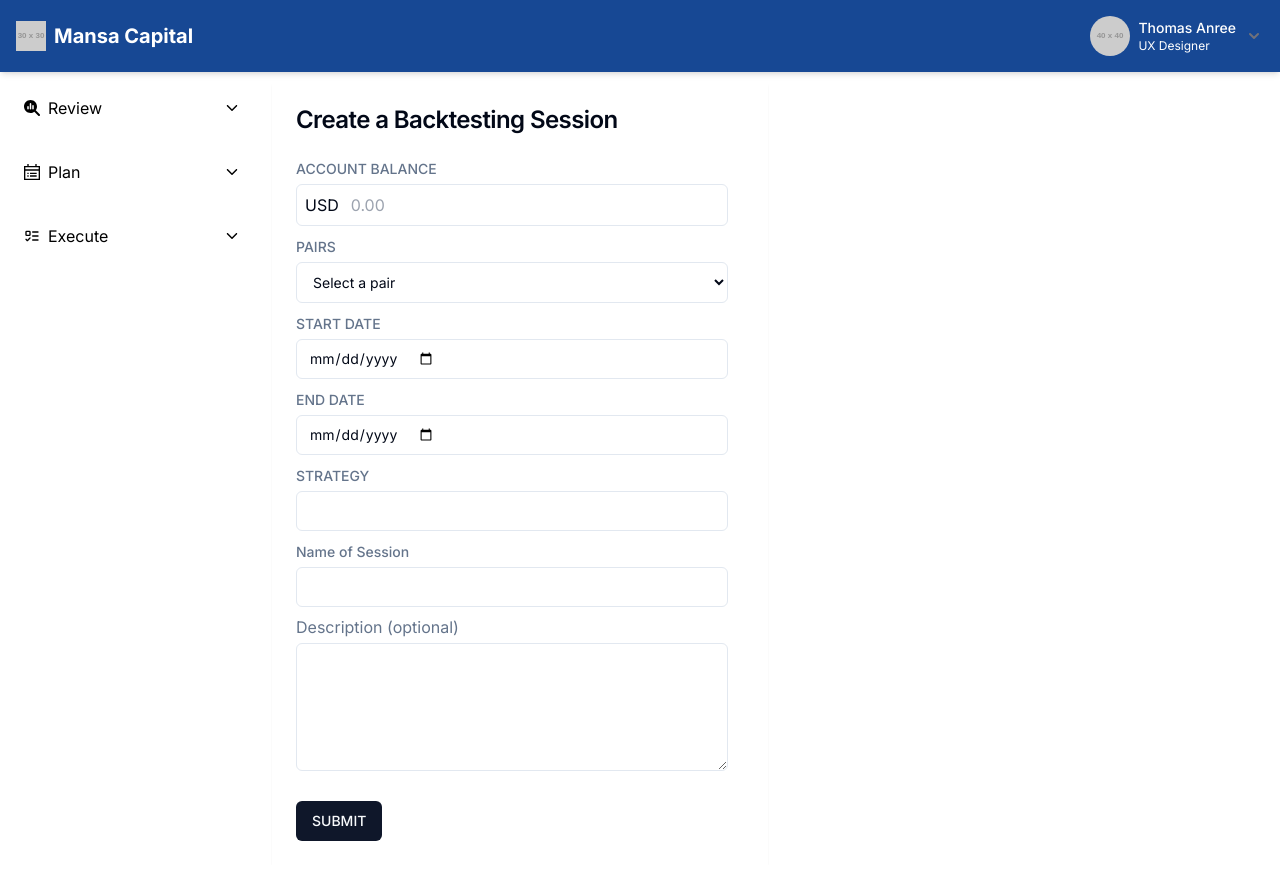
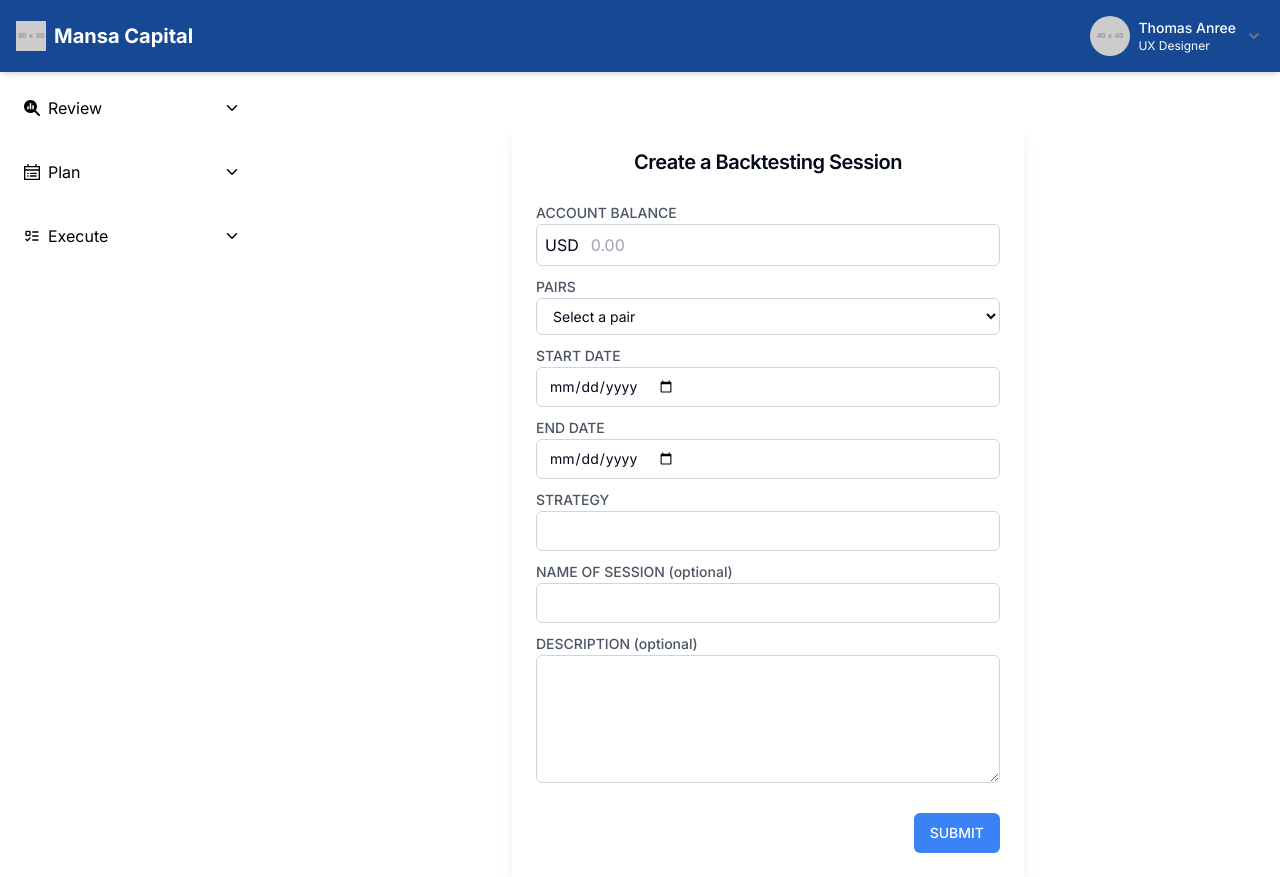
Before and after one commit to LokendraJargha/mansa_capital, a Next.js app in the folder mansa_capital/: page /user/plan/backtest/newbacktest in a window 1280 px wide. Built offline with nearby package versions, Linux system fonts and the light colour scheme.

Commit message:
nachaheko hoina timilai

```diff
--- a/mansa_capital/src/app/layout.js
+++ b/mansa_capital/src/app/layout.js
@@ -5,7 +5,7 @@ import ClientRootLayout from "@/components/ui/clinetRootLayout";
 const inter = Inter({ subsets: ["latin"] });
 
 export const metadata = {
-  title: "Create Next App",
+  title: "Mansa Capital",
   description: "Generated by create next app",
 };
 
--- a/mansa_capital/src/app/user/execute/analysis/page.jsx
+++ b/mansa_capital/src/app/user/execute/analysis/page.jsx
@@ -61,16 +61,16 @@ export default function setup() {
       <Table>
         <TableHeader>
           <TableRow>
-            <TableHead className="text-center bg-zinc-800 text-white">
+            <TableHead className="text-center bg-[#174894] text-white">
               INSTRUMENT
             </TableHead>
-            <TableHead className="text-center bg-zinc-800 text-white">
+            <TableHead className="text-center bg-[#174894] text-white">
               LIKELY DIRECTION
             </TableHead>
-            <TableHead className="text-center bg-zinc-800 text-white">
+            <TableHead className="text-center bg-[#174894] text-white">
               POSITIVE FACTORS
             </TableHead>
-            <TableHead className="text-center bg-zinc-800 text-white">
+            <TableHead className="text-center bg-[#174894] text-white">
               NEGATIVE FACTORS
             </TableHead>
           </TableRow>
--- a/mansa_capital/src/app/user/plan/backtest/newbacktest/page.jsx
+++ b/mansa_capital/src/app/user/plan/backtest/newbacktest/page.jsx
@@ -34,28 +34,29 @@ export default function NewBacktest() {
   };
 
   return (
-    <Card className="w-1/2">
+    <Card className="max-w-lg mx-auto mt-10 shadow-lg">
       <CardHeader>
-        <CardTitle>Create a Backtesting Session</CardTitle>
+        <CardTitle className="text-center text-xl font-semibold">
+          Create a Backtesting Session
+        </CardTitle>
       </CardHeader>
       <form onSubmit={handleSubmit(onSubmit)}>
         <CardContent className="space-y-2">
-          <div className="space-y-1 mr-4 ">
-            <Label
-              className="text-muted-foreground mr-4"
-              htmlFor="accountBalance"
-            >
+          <div>
+            <Label className="text-gray-600" htmlFor="accountBalance">
               ACCOUNT BALANCE
             </Label>
             <div
-              className={`flex w-full gap-3 border rounded-md p-2 outline-none ${
-                errors.accountBalance ? "border-red-500" : ""
-              }`}
+              className={`flex w-full gap-3 border rounded-md p-2 ${
+                errors.accountBalance ? "border-red-500" : "border-gray-300"
+              } focus-within:border-blue-500`}
             >
               <p>USD</p>
               <input
                 className={`flex w-full outline-none ${
-                  errors.accountBalance ? "border-red-500" : ""
+                  errors.accountBalance
+                    ? "border-red-500"
+                    : "border-transparent"
                 }`}
                 placeholder="0.00"
                 {...register("accountBalance", {
@@ -73,15 +74,15 @@ export default function NewBacktest() {
               </span>
             )}
           </div>
-          <div className="space-y-1 mr-4 ">
-            <Label className="text-muted-foreground mr-4" htmlFor="pairs">
+          <div>
+            <Label className="text-gray-600" htmlFor="pairs">
               PAIRS
             </Label>
             <select
               id="pairs"
               className={`w-full rounded-md border ${
-                errors.pairs ? "border-red-500" : "border-input"
-              } bg-background px-3 py-2.5 text-sm ring-offset-background placeholder:text-muted-foreground focus-visible:outline-none focus-visible:ring-2 focus-visible:ring-ring focus-visible:ring-offset-2 disabled:cursor-not-allowed disabled:opacity-50`}
+                errors.pairs ? "border-red-500" : "border-gray-300"
+              } bg-white px-3 py-2 text-sm focus:border-blue-500 focus:outline-none`}
               {...register("pairs", { required: "Pair is required" })}
             >
               <option value="">Select a pair</option>
@@ -89,16 +90,20 @@ export default function NewBacktest() {
               <option value="gbpusd">GBP USD</option>
               <option value="us500">US 500</option>
             </select>
+            {errors.pairs && (
+              <span className="text-red-500 text-xs">
+                {errors.pairs.message}
+              </span>
+            )}
           </div>
-
-          <div className="space-y-1 mr-4">
-            <Label className="text-muted-foreground mr-4" htmlFor="startDate">
+          <div>
+            <Label className="text-gray-600" htmlFor="startDate">
               START DATE
             </Label>
             <Input
-              className={`flex w-full outline-none ${
-                errors.startDate ? "border-red-500" : ""
-              }`}
+              className={`w-full rounded-md border ${
+                errors.startDate ? "border-red-500" : "border-gray-300"
+              } px-3 py-2 text-sm focus:border-blue-500 focus:outline-none`}
               id="startDate"
               type="date"
               {...register("startDate", {
@@ -114,14 +119,14 @@ export default function NewBacktest() {
               </span>
             )}
           </div>
-          <div className="space-y-1 mr-4">
-            <Label className="text-muted-foreground mr-4" htmlFor="endDate">
+          <div>
+            <Label className="text-gray-600" htmlFor="endDate">
               END DATE
             </Label>
             <Input
-              className={`flex w-full outline-none ${
-                errors.endDate ? "border-red-500" : ""
-              }`}
+              className={`w-full rounded-md border ${
+                errors.endDate ? "border-red-500" : "border-gray-300"
+              } px-3 py-2 text-sm focus:border-blue-500 focus:outline-none`}
               id="endDate"
               type="date"
               {...register("endDate", {
@@ -138,31 +143,32 @@ export default function NewBacktest() {
               </span>
             )}
           </div>
-          <div className="space-y-1 mr-4">
-            <Label className="text-muted-foreground mr-4" htmlFor="strategy">
+          <div>
+            <Label className="text-gray-600" htmlFor="strategy">
               STRATEGY
             </Label>
             <Input
-              className={`flex w-full outline-none ${
-                errors.endDate ? "border-red-500" : ""
-              }`}
+              className={`w-full rounded-md border ${
+                errors.strategy ? "border-red-500" : "border-gray-300"
+              } px-3 py-2 text-sm focus:border-blue-500 focus:outline-none`}
               id="strategy"
               type="text"
               {...register("strategy", {
-                required: "End date is required",
+                required: "Strategy is required",
               })}
             />
-            {errors.sessionName && (
+            {errors.strategy && (
               <span className="text-red-500 text-xs">
                 {errors.strategy.message}
               </span>
             )}
           </div>
-          <div className="space-y-1 mr-4">
-            <Label className="text-muted-foreground mr-4" htmlFor="sessionName">
-              Name of Session
+          <div>
+            <Label className="text-gray-600" htmlFor="sessionName">
+              NAME OF SESSION (optional)
             </Label>
             <Input
+              className="w-full rounded-md border border-gray-300 px-3 py-2 text-sm focus:border-blue-500 focus:outline-none"
               id="sessionName"
               type="text"
               {...register("sessionName", {})}
@@ -173,20 +179,24 @@ export default function NewBacktest() {
               </span>
             )}
           </div>
-          <div className="space-y-1 mr-4">
-            <label className="text-muted-foreground mr-4" htmlFor="description">
-              Description (optional)
-            </label>
+          <div>
+            <Label className="text-gray-600" htmlFor="description">
+              DESCRIPTION (optional)
+            </Label>
             <textarea
-              className="w-full h-32 rounded-md border border-input bg-background px-3 py-2 text-sm ring-offset-background placeholder:text-muted-foreground focus-visible:outline-none focus-visible:ring-2 focus-visible:ring-ring focus-visible:ring-offset-2 disabled:cursor-not-allowed disabled:opacity-50"
+              className="w-full h-32 rounded-md border border-gray-300 bg-white px-3 py-2 text-sm focus:border-blue-500 focus:outline-none"
               id="description"
               {...register("description")}
             />
           </div>
         </CardContent>
-
-        <CardFooter>
-          <Button type="submit">SUBMIT</Button>
+        <CardFooter className="flex justify-end">
+          <Button
+            type="submit"
+            className="bg-blue-500 hover:bg-blue-600 text-white px-4 py-2 rounded-md"
+          >
+            SUBMIT
+          </Button>
         </CardFooter>
       </form>
     </Card>
--- a/mansa_capital/src/components/ui/header.jsx
+++ b/mansa_capital/src/components/ui/header.jsx
@@ -19,6 +19,10 @@ const Header = () => {
     ) {
       setShowDropdownMenu(false);
     }
+  };
+
+  const handleLinkClick = () => {
+    setShowDropdownMenu(false);
   };
 
   useEffect(() => {
@@ -77,20 +81,32 @@ const Header = () => {
           <nav className="mt-4">
             <ul className="space-y-2">
               <li className="text-zinc-700 dark:text-zinc-300 hover:bg-zinc-100 dark:hover:bg-zinc-700 p-2 rounded-lg">
-                <Link href="/user/profile">
-                  <FaUser />
+                <Link
+                  href="/user/profile"
+                  className="flex flex-row"
+                  onClick={handleLinkClick}
+                >
+                  <FaUser className="mr-2" />
                   <span>Profile</span>
                 </Link>
               </li>
               <li className="text-zinc-700 dark:text-zinc-300 hover:bg-zinc-100 dark:hover:bg-zinc-700 p-2 rounded-lg">
-                <Link href="/user/settings">
-                  <FaCog />
+                <Link
+                  href="/user/settings"
+                  className="flex flex-row"
+                  onClick={handleLinkClick}
+                >
+                  <FaCog className="mr-2" />
                   <span>Settings</span>
                 </Link>
               </li>
               <li className="text-zinc-700 dark:text-zinc-300 hover:bg-zinc-100 dark:hover:bg-zinc-700 p-2 rounded-lg">
-                <Link href="/./">
-                  <FaSignOutAlt />
+                <Link
+                  href="/./"
+                  className="flex flex-row"
+                  onClick={handleLinkClick}
+                >
+                  <FaSignOutAlt className="mr-2" />
                   <span>Logout</span>
                 </Link>
               </li>
```
Also changed, not shown: mansa_capital/src/app/user/execute/ideas/page.jsx (+9 -9 lines), mansa_capital/src/app/user/execute/trades/page.jsx (+12 -12 lines), mansa_capital/src/app/user/plan/backtest/page.jsx (+19 -15 lines), mansa_capital/src/app/user/plan/setup/page.jsx (+26 -6 lines), mansa_capital/src/app/user/plan/strategy/page.jsx (+20 -9 lines), mansa_capital/src/app/user/plan/setup/details/page.jsx (renamed from mansa_capital/src/app/user/plan/setup/setupDetails/page.jsx), mansa_capital/src/app/user/plan/strategy/details/page.jsx (renamed from mansa_capital/src/app/user/plan/strategyDetails/page.jsx).
